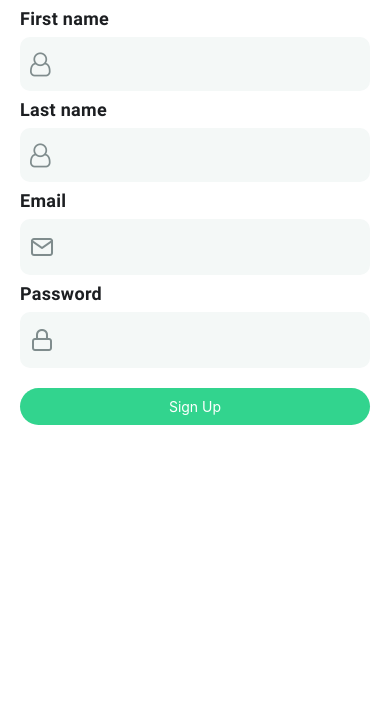
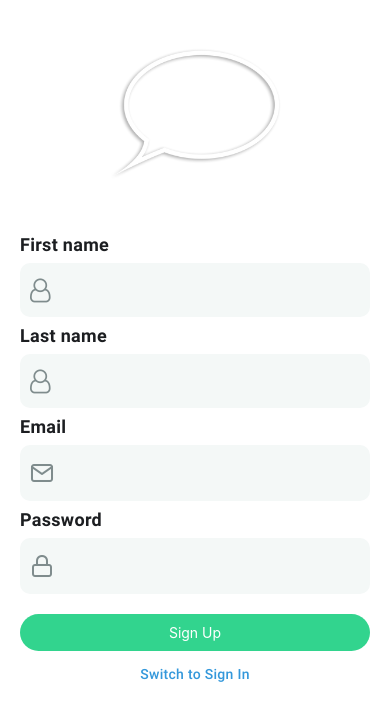
Before and after one commit to gulshan-ara/whatsapp_clone, a React Native app: screen / in a window 390 px wide. Shown: the top 720 px of the page. Built offline with nearby package versions, Linux system fonts and the light colour scheme.

Commit message:
feat & refactor - Sign Up & Sign in screen is created & auth screen rendering is refactored with respective styling

```diff
--- /dev/null
+++ b/components/SignInForm.js
@@ -0,0 +1,21 @@
+import {} from "react-native";
+import React from "react";
+import Input from "../components/Input";
+import SubmitButton from "../components/SubmitButton";
+import { Feather } from "@expo/vector-icons";
+
+const SignInForm = () => {
+  return (
+    <>
+      <Input label="Email" icon="mail" iconPack={Feather} iconSize={24} />
+      <Input label="Password" icon="lock" iconPack={Feather} iconSize={24} />
+      <SubmitButton
+        title="Sign In"
+        onPress={() => console.log("Button Pressed!")}
+        style={{ marginTop: 20 }}
+      />
+    </>
+  );
+};
+
+export default SignInForm;
--- /dev/null
+++ b/components/SignUpForm.js
@@ -0,0 +1,33 @@
+import {} from "react-native";
+import React from "react";
+import Input from "../components/Input";
+import SubmitButton from "../components/SubmitButton";
+import { Feather, FontAwesome } from "@expo/vector-icons";
+
+const SignUpForm = () => {
+  return (
+    <>
+      <Input
+        label="First name"
+        icon="user-o"
+        iconPack={FontAwesome}
+        iconSize={24}
+      />
+      <Input
+        label="Last name"
+        icon="user-o"
+        iconPack={FontAwesome}
+        iconSize={24}
+      />
+      <Input label="Email" icon="mail" iconPack={Feather} iconSize={24} />
+      <Input label="Password" icon="lock" iconPack={Feather} iconSize={24} />
+      <SubmitButton
+        title="Sign Up"
+        onPress={() => console.log("Button Pressed!")}
+        style={{ marginTop: 20 }}
+      />
+    </>
+  );
+};
+
+export default SignUpForm;
--- a/screens/AuthScreen.js
+++ b/screens/AuthScreen.js
@@ -1,34 +1,32 @@
-import { StyleSheet, Text, View } from "react-native";
-import React from "react";
+import { Image, ScrollView, StyleSheet, Text, View } from "react-native";
+import React, { useState } from "react";
 import { SafeAreaView } from "react-native-safe-area-context";
 import PageContainer from "../components/PageContainer";
-import Input from "../components/Input";
-import { Feather, FontAwesome } from "@expo/vector-icons";
-import SubmitButton from "../components/SubmitButton";
+import SignUpForm from "../components/SignUpForm";
+import SignInForm from "../components/SignInForm";
+import { TouchableOpacity } from "react-native";
+import colors from "../constants/colors";
+import logo from "../assets/images/logo.png";
 
 const AuthScreen = () => {
+  const [isSignedUp, setIsSignedUp] = useState(false);
   return (
     <SafeAreaView style={{ flex: 1 }}>
       <PageContainer>
-        <Input
-          label="First name"
-          icon="user-o"
-          iconPack={FontAwesome}
-          iconSize={24}
-        />
-        <Input
-          label="Last name"
-          icon="user-o"
-          iconPack={FontAwesome}
-          iconSize={24}
-        />
-        <Input label="Email" icon="mail" iconPack={Feather} iconSize={24} />
-        <Input label="Password" icon="lock" iconPack={Feather} iconSize={24} />
-        <SubmitButton
-          title="Sign Up"
-          onPress={() => console.log("Button Pressed!")}
-          style={{marginTop : 20}}
-        />
+        <ScrollView>
+          <View style={styles.imageContainer}>
+            <Image source={logo} style={styles.image} resizeMode="contain" />
+          </View>
+          {isSignedUp ? <SignInForm /> : <SignUpForm />}
+          <TouchableOpacity
+            style={styles.linkContainer}
+            onPress={() => setIsSignedUp(!isSignedUp)}
+          >
+            <Text style={styles.link}>{`Switch to ${
+              isSignedUp ? "Sign Up" : "Sign In"
+            }`}</Text>
+          </TouchableOpacity>
+        </ScrollView>
       </PageContainer>
     </SafeAreaView>
   );
@@ -36,4 +34,22 @@ const AuthScreen = () => {
 
 export default AuthScreen;
 
-const styles = StyleSheet.create({});
+const styles = StyleSheet.create({
+  linkContainer: {
+    justifyContent: "center",
+    alignItems: "center",
+    marginVertical: 15,
+  },
+  link: {
+    color: colors.blue,
+    fontFamily: "medium",
+    letterSpacing: 0.3,
+  },
+  imageContainer: {
+    justifyContent: "center",
+    alignItems: "center",
+  },
+  image: {
+    width: "50%",
+  },
+});
```
Also changed, not shown: assets/images/logo.png (added).
